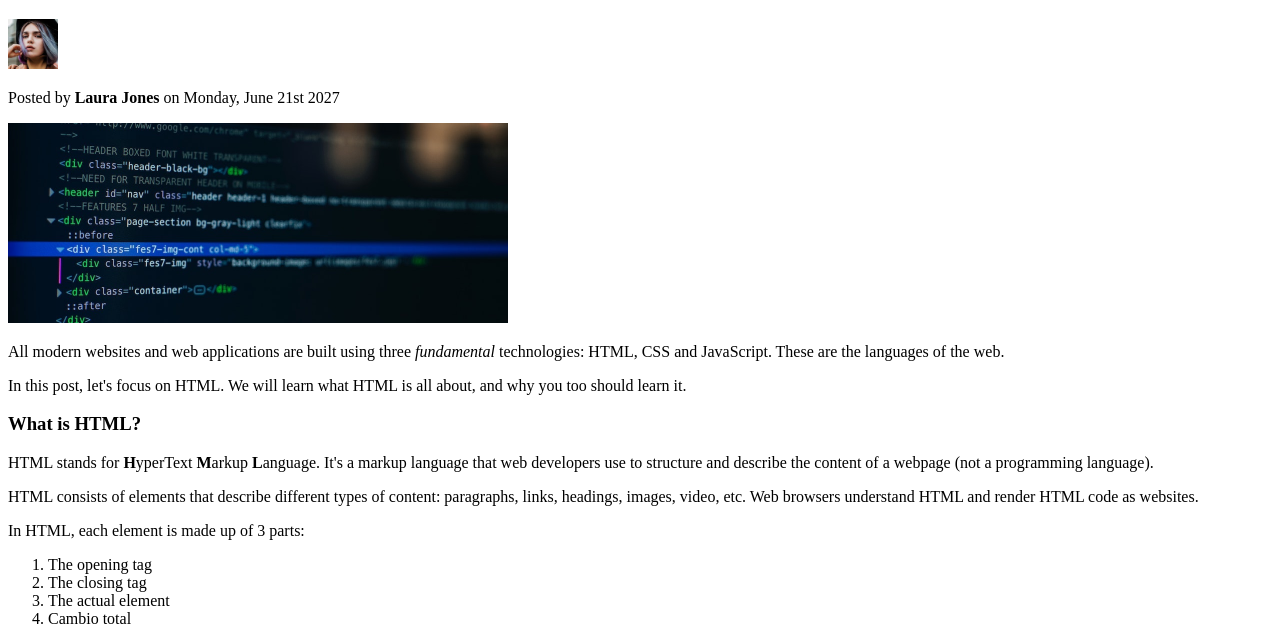
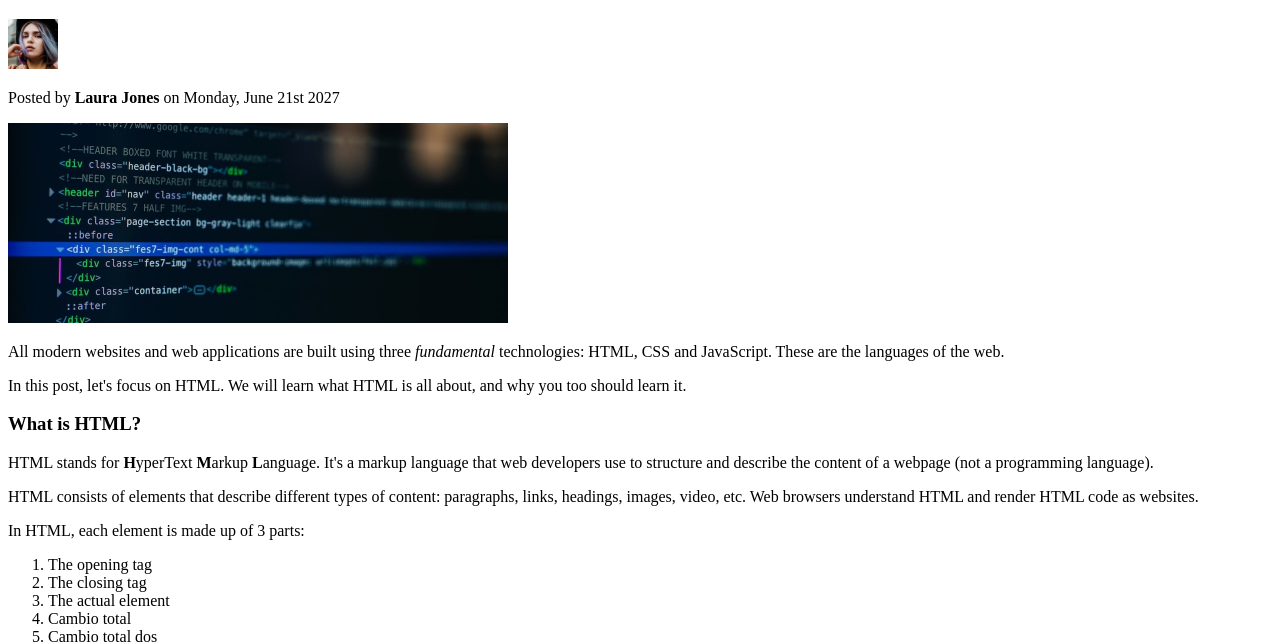
Before and after one commit to MarstonC/Semana1, a plain HTML site: page index.html in a window 1280 px wide. Shown: the part 147-791 px from the top of the page. Drawn offline with Linux system fonts and the light colour scheme.

Commit message:
Cambio Pre final

```diff
--- a/index.html
+++ b/index.html
@@ -55,6 +55,7 @@
         <li>The closing tag</li>
         <li>The actual element</li>
         <li>Cambio total</li>
+        <li>Cambio total dos</li>
       </ol>
       <p>
         You can leanr more at
```
